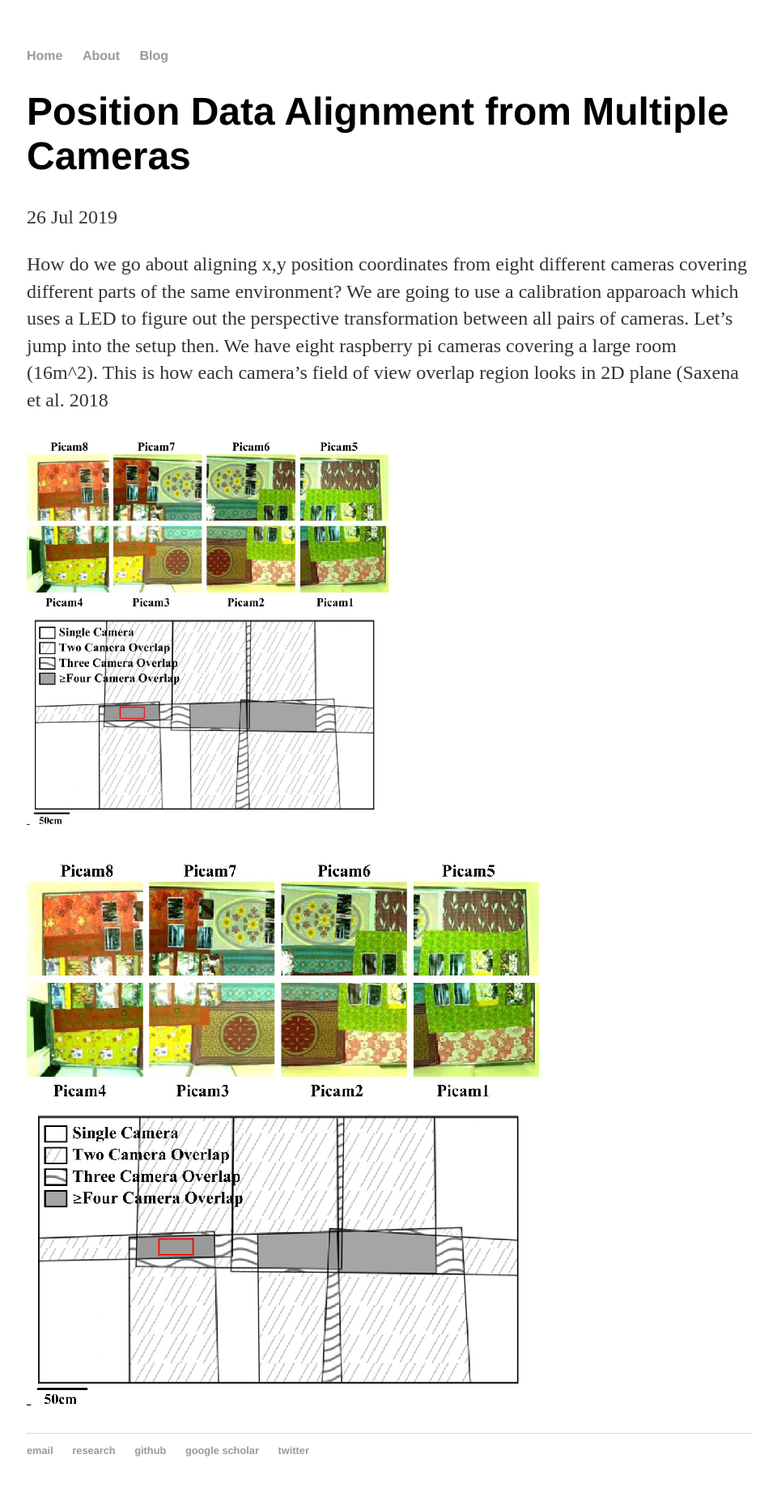
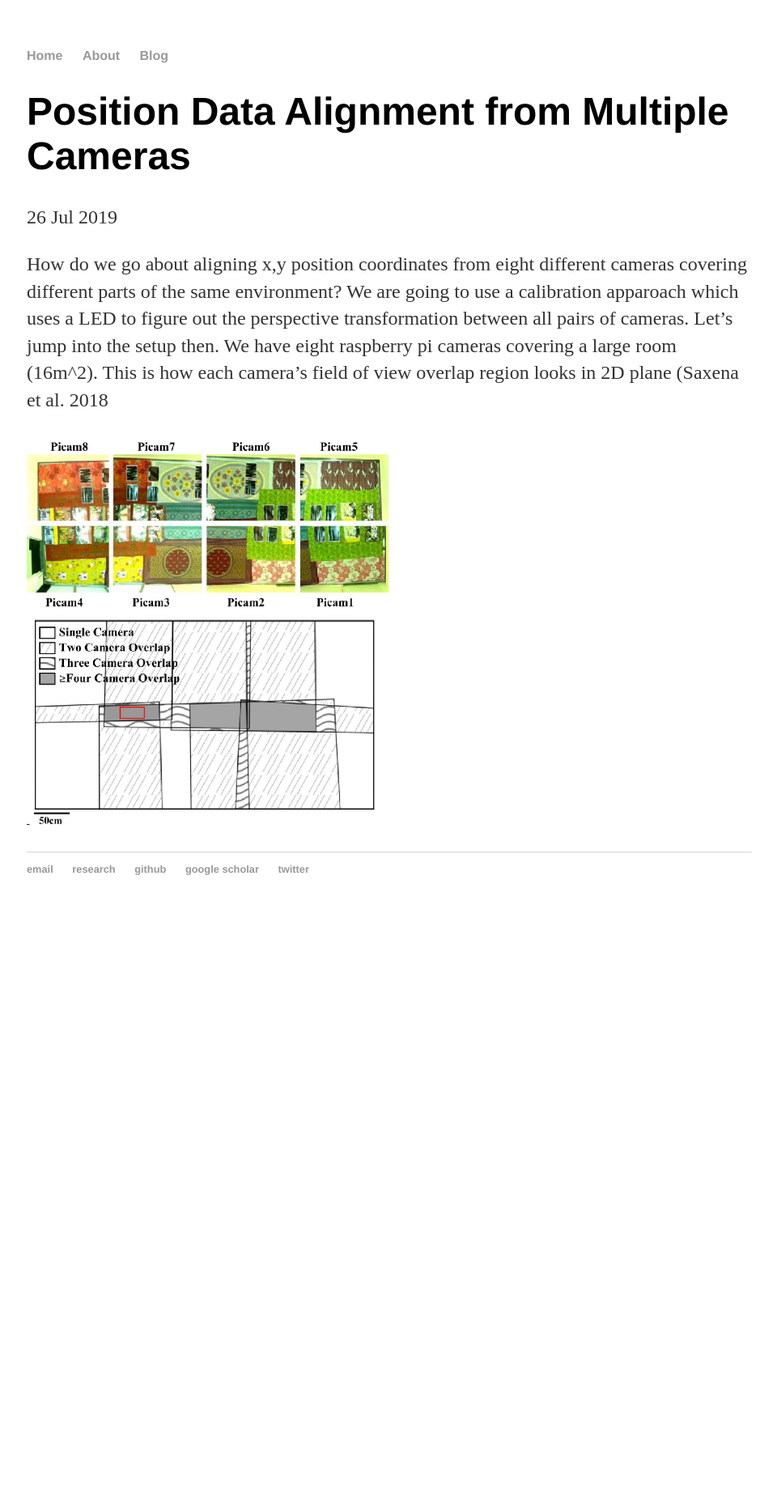
Before and after one commit to rajatsaxena/rajatsaxena.github.io, a Jekyll site: the page built from _posts/2019-07-26-Position-Data-Alignment-Multiple-Cameras.md, in a window 1280 px wide. Shown: the whole page at 81% size, without its empty margins (159-1119 px from the left). Built offline with Jekyll 4.4.1, drawn with Linux system fonts in a browser that asks for light colours; comment, search, counter and statistics services are not loaded; after the commit the page ends 1141 px from its top, so only the background shows below that.

Commit message:
Update 2019-07-26-Position-Data-Alignment-Multiple-Cameras.md

```diff
--- a/_posts/2019-07-26-Position-Data-Alignment-Multiple-Cameras.md
+++ b/_posts/2019-07-26-Position-Data-Alignment-Multiple-Cameras.md
@@ -8,5 +8,3 @@ How do we go about aligning x,y position coordinates from eight different camera
 calibration apparoach which uses a LED to figure out the perspective transformation between all pairs of cameras. Let's jump into the setup then. We have eight raspberry pi cameras covering a large room (16m^2). This is how each camera's field of view overlap region looks in 2D plane (Saxena et al. 2018
 
 <img src="https://rajatsaxena.github.io//images//CameraFOV.png" width="50%" height="50%">
-
-![Camera FOV](https://rajatsaxena.github.io//images//CameraFOV.png)
```
